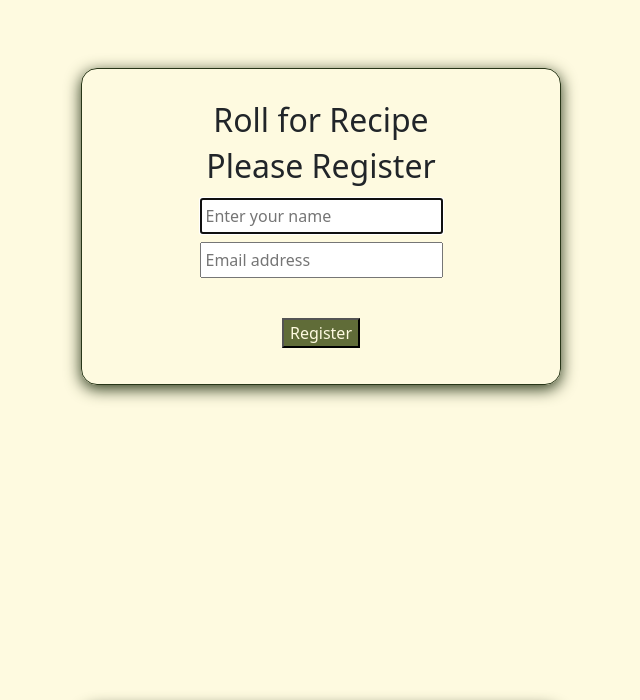
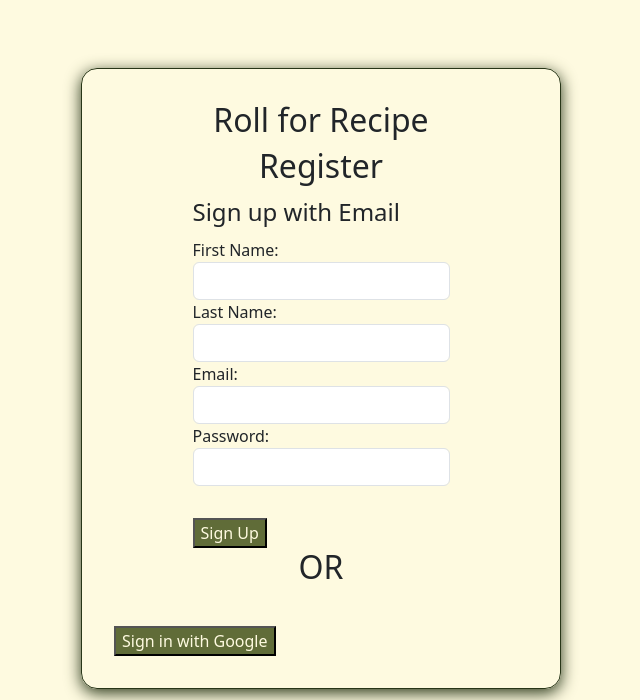
Before and after one commit to MichaelGalo/Roll-for-Recipe, a React (Vite) app: page /register in a window 1280 px wide. Shown: the part 252-952 px from the top of the page, without its empty margins (319-959 px from the left). Built offline with nearby package versions, Linux system fonts and the light colour scheme.

Commit message:
google authentication methods correctly seeding database for resgister

```diff
--- a/src/App.jsx
+++ b/src/App.jsx
@@ -12,7 +12,7 @@ export const App = () => {
     <MealProvider>
       <Routes>
         <Route path="/login" element={<Login />} />
-        <Route path="/register" element={<> <Register /> <FirebaseRegister/> </>} />
+        <Route path="/register" element={<>  <FirebaseRegister/> </>} />
         <Route
           path="*"
           element={
@@ -25,3 +25,6 @@ export const App = () => {
     </MealProvider>
   );
 };
+
+
+// unused Original <Register /> component
--- a/src/components/Authentication/FirebaseRegister.jsx
+++ b/src/components/Authentication/FirebaseRegister.jsx
@@ -33,6 +33,7 @@ export const FirebaseRegister = () => {
         lastName: lastName
       });
       alert('Email sign-up successful');
+      // TODO: need to redirect to the home page if succesful
     } catch (error) {
       console.error('Error during email sign-up:', error);
       alert('Email sign-up failed');
@@ -42,8 +43,8 @@ export const FirebaseRegister = () => {
   return (
     <main className="auth-container">
       <form className="auth-form" onSubmit={handleEmailSignUp}>
+      <h1 className="header">Roll for Recipe</h1>
         <h2>Register</h2>
-        <button type="button" onClick={handleGoogleSignIn} className="auth-button">Sign in with Google</button>
         <fieldset>
           <legend>Sign up with Email</legend>
           <div className="form-group">
@@ -93,6 +94,8 @@ export const FirebaseRegister = () => {
           <button type="submit" className="auth-button">Sign Up</button>
         </fieldset>
       </form>
+        <h2>OR</h2>
+        <button type="button" onClick={handleGoogleSignIn} className="auth-button">Sign in with Google</button>
     </main>
   );
 };
```
Also changed, not shown: 1 other file (tests, documents, lock files or other folders).
